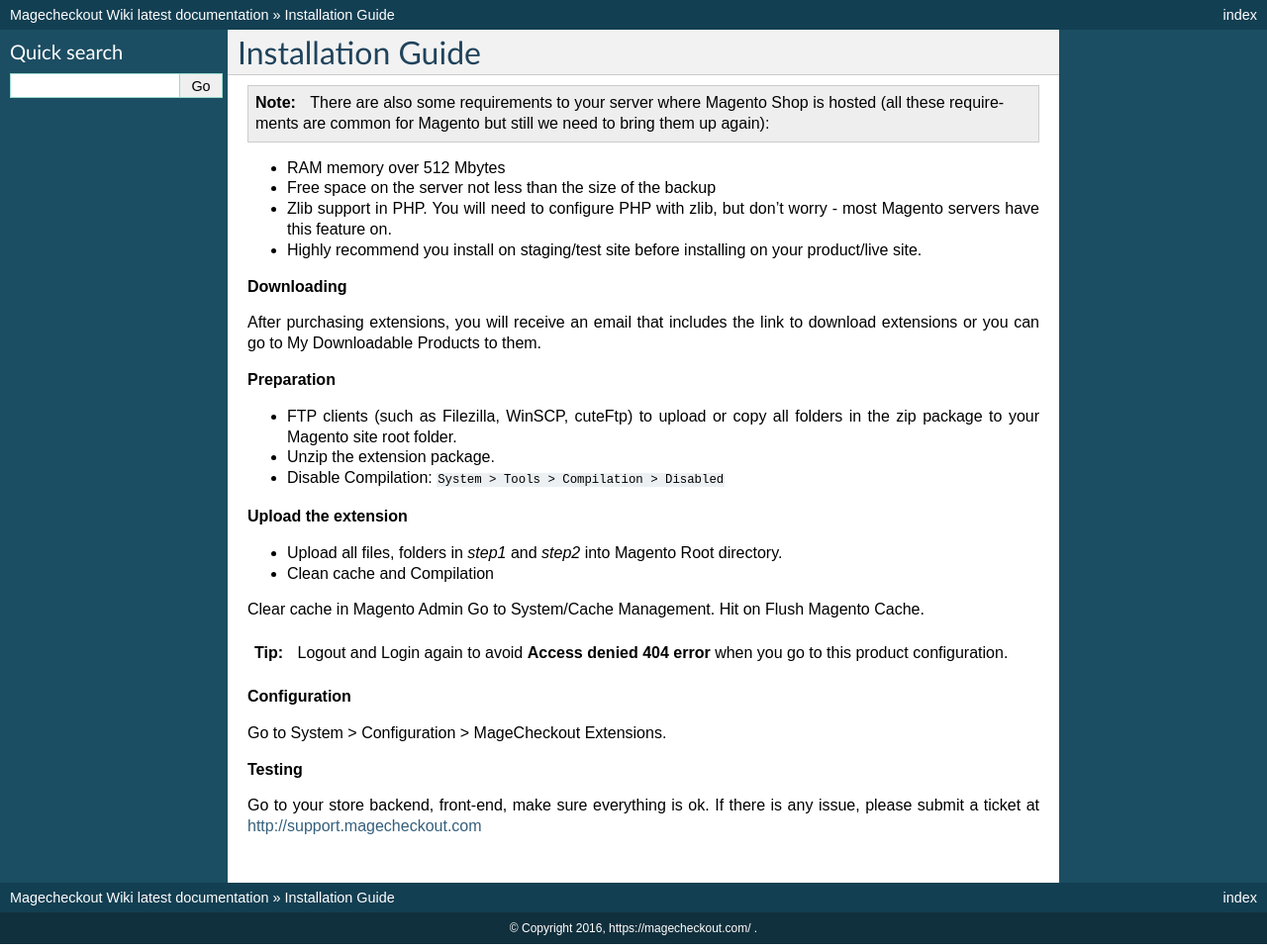
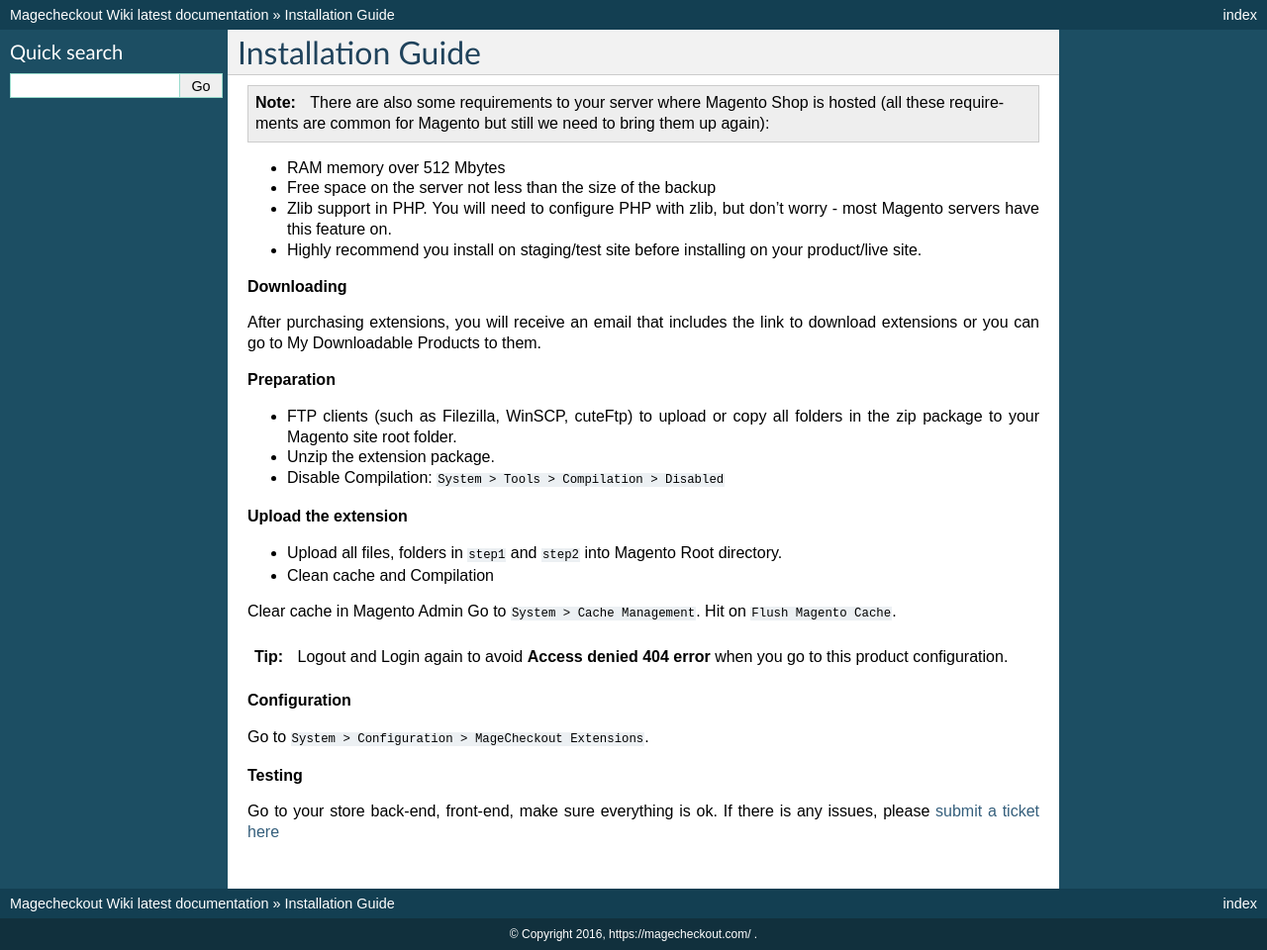
Before and after one commit to LindaThompson/wiki, a Sphinx documentation site: the page built from docs/installation.rst, in a window 1280 px wide. Shown: the whole page at 99% size. Built offline with Sphinx 7.4.7, drawn with Linux system fonts in a browser that asks for light colours; pages that are not in the unit, such as notebooks, are missing from menus.

Commit message:
Auto update docs

```diff
--- a/README.rst
+++ b/README.rst
@@ -7,3 +7,6 @@
 Source code: http://sphinx.readthedocs.org/en/latest/rest.html#source-code
 
 List: http://sphinx.readthedocs.org/en/latest/rest.html#lists-and-quote-like-blocks
+
+
+Markup: http://sphinx.readthedocs.org/en/latest/markup/inline.html
--- a/docs/index.rst
+++ b/docs/index.rst
@@ -18,9 +18,9 @@
    :caption: User Documentation
 
    one-step-checkout/index
-   affiliate/index
-   reward-points/index
-   gift-card/index
+   .. affiliate/index
+   .. reward-points/index
+   .. gift-card/index
    delivery-time/index
    display-rules/index
    thank-you-page/index
--- a/docs/installation.rst
+++ b/docs/installation.rst
@@ -26,10 +26,10 @@
 
 **Upload the extension**
 
-- Upload all files, folders in *step1* and *step2* into Magento Root directory.
+- Upload all files, folders in ``step1`` and ``step2`` into Magento Root directory.
 - Clean cache and Compilation
 
-Clear cache in Magento Admin Go to System/Cache Management. Hit on Flush Magento Cache.
+Clear cache in Magento Admin Go to ``System > Cache Management``. Hit on ``Flush Magento Cache``.
 
 
 .. tip::
@@ -38,10 +38,11 @@
 
 **Configuration**
 
-
-Go to System > Configuration > MageCheckout Extensions.
+Go to ``System > Configuration > MageCheckout Extensions``.
 
 **Testing**
 
 
-Go to your store backend, front-end, make sure everything is ok. If there is any issue, please submit a ticket at http://support.magecheckout.com
+Go to your store back-end, front-end, make sure everything is ok. If there is any issues, please `submit a ticket here`_
+
+.. _submit a ticket here: http://support.magecheckout.com
```
